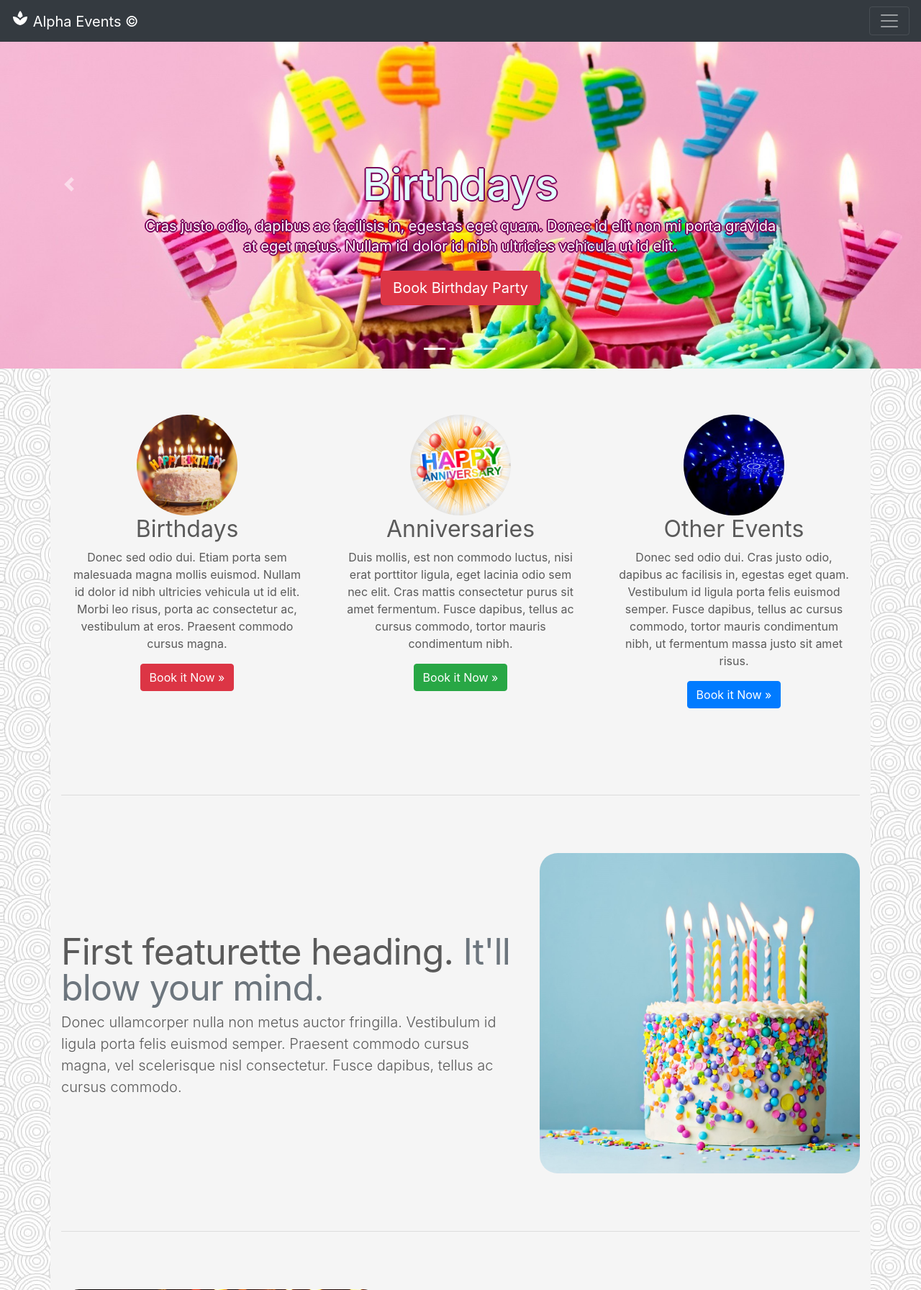
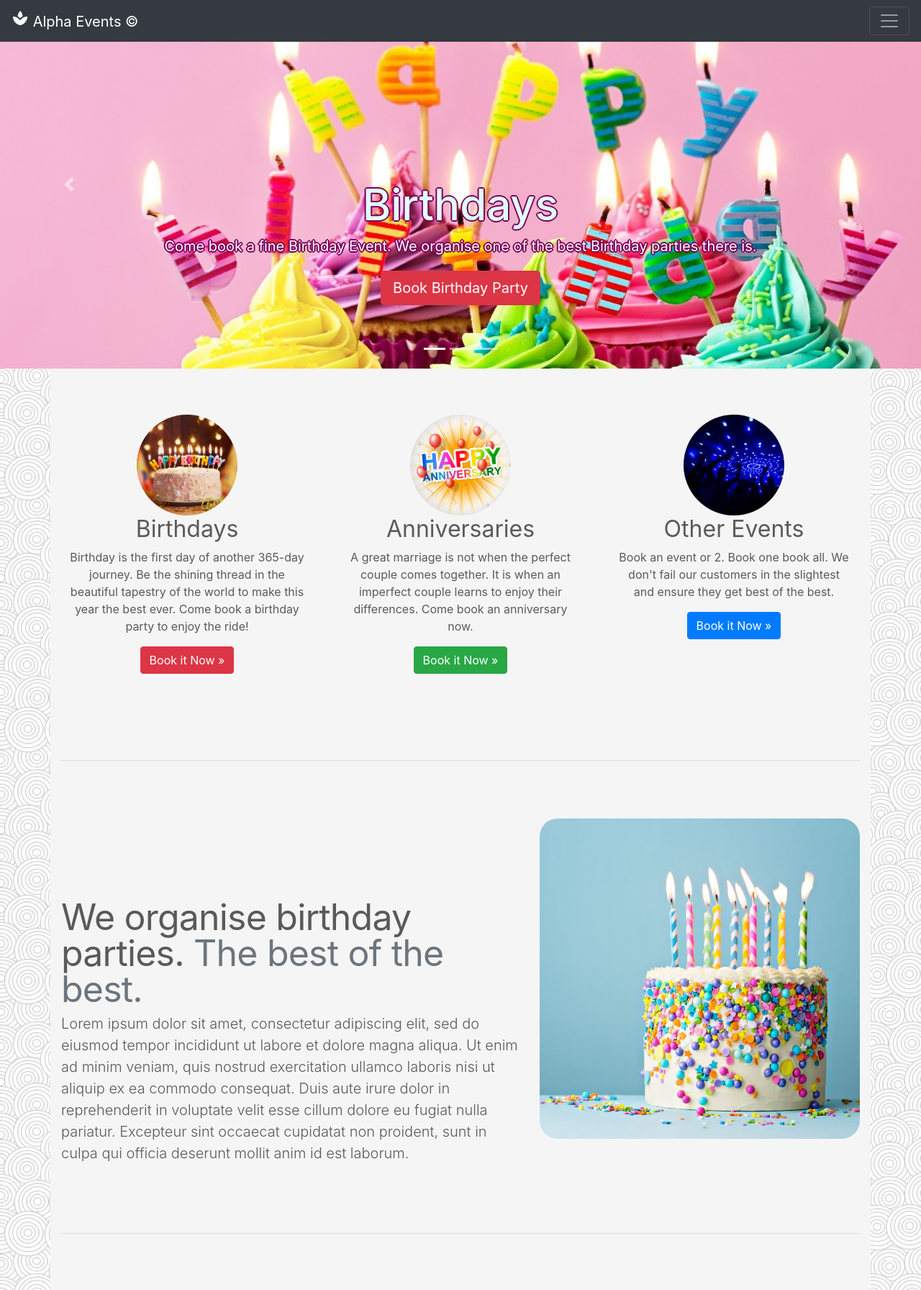
Before and after one commit to AceAltair13/Event-Management-System--Flask, a Flask app: page / in a window 1280 px wide. Shown: the top 1792 px of the page at 72% size. Run offline with Flask 2, Linux system fonts and the light colour scheme; some libraries are stand-ins or nearby versions.

Commit message:
Text Changes

```diff
--- a/templates/base.html
+++ b/templates/base.html
@@ -71,10 +71,10 @@
             {% endblock body %}
         </div>
 
-
         <footer class="page-footer font-small bg-dark">
             <div class="footer text-center py-3" style="color: white;
-                margin-top:150px">This Text Will be Changed</div>
+                margin-top:150px">Python Mini Project. Created by Tirth Thoria
+                (SE5-54) and Yash Thakkar (SE5-53)</div>
         </footer>
 
         <script src="https://code.jquery.com/jquery-3.4.1.slim.min.js"
--- a/templates/index.html
+++ b/templates/index.html
@@ -20,10 +20,9 @@
         <div class="container">
           <div class="carousel-caption">
             <h1 class="carousel-c1">Birthdays</h1>
-            <p class="carousel-c1">Cras justo odio, dapibus ac facilisis in,
-              egestas eget quam. Donec id elit non mi
-              porta gravida at eget
-              metus. Nullam id dolor id nibh ultricies vehicula ut id elit.</p>
+            <p class="carousel-c1">Come book a fine Birthday Event. We organise
+              one of the best Birthday parties there is.
+            </p>
             <p><a class="btn btn-lg btn-danger" href="/birthday" role="button">Book
                 Birthday Party</a></p>
           </div>
@@ -35,12 +34,12 @@
         <div class="container">
           <div class="carousel-caption">
             <h1 class="carousel-c2">Anniversaries</h1>
-            <p class="carousel-c2">Cras justo odio, dapibus ac facilisis in,
-              egestas eget quam. Donec id elit non mi
-              porta gravida at eget
-              metus. Nullam id dolor id nibh ultricies vehicula ut id elit.</p>
+            <p class="carousel-c2">Come book a gorgeous Anniversary for
+              a couple. We have one of the best decoration themes for
+              Anniversaries.
+            </p>
             <p><a class="btn btn-lg btn-success" href="/anniversary"
-                role="button">Book Anniversary Party</a></p>
+                role="button">Book Anniversary</a></p>
           </div>
         </div>
       </div>
@@ -50,12 +49,13 @@
         <div class="container">
           <div class="carousel-caption">
             <h1 class="carousel-c3">Other Events</h1>
-            <p class="carousel-c3">Cras justo odio, dapibus ac facilisis in,
-              egestas eget quam. Donec id elit non mi
-              porta gravida at eget
-              metus. Nullam id dolor id nibh ultricies vehicula ut id elit.</p>
+            <p class="carousel-c3">Book any other event. We can organise
+              almost all types of events. Just provide the name of event and we
+              will
+              handle the rest.
+            </p>
             <p><a class="btn btn-lg btn-primary" href="/other" role="button">Book
-                Other Party</a></p>
+                Other Event</a></p>
           </div>
         </div>
       </div>
@@ -86,11 +86,11 @@
         <img class="rounded-circle" src="/static/birthday1.jfif" alt="Birthday"
           width="140" height="140">
         <h2>Birthdays</h2>
-        <p>Donec sed odio dui. Etiam porta sem malesuada magna mollis euismod.
-          Nullam id dolor id nibh ultricies
-          vehicula ut id elit. Morbi leo risus, porta ac consectetur ac,
-          vestibulum at eros. Praesent commodo cursus
-          magna.</p>
+        <p>Birthday is the first day of another 365-day journey.
+          Be the shining thread in the beautiful tapestry of the world
+          to make this year the best ever. Come book a birthday party
+          to enjoy the ride!
+        </p>
         <p><a class="btn btn-danger" href="/birthday" role="button">Book it Now
             &raquo;</a></p>
       </div><!-- /.col-lg-4 -->
@@ -98,10 +98,10 @@
         <img class="rounded-circle" src="/static/anniversary1.jpg"
           alt="Anniversary" width="140" height="140">
         <h2>Anniversaries</h2>
-        <p>Duis mollis, est non commodo luctus, nisi erat porttitor ligula, eget
-          lacinia odio sem nec elit. Cras mattis
-          consectetur purus sit amet fermentum. Fusce dapibus, tellus ac cursus
-          commodo, tortor mauris condimentum nibh.
+        <p>
+          A great marriage is not when the perfect couple comes together.
+          It is when an imperfect couple learns to enjoy their differences.
+          Come book an anniversary now.
         </p>
         <p><a class="btn btn-success" href="anniversary" role="button">Book it
             Now &raquo;</a></p>
@@ -110,11 +110,9 @@
         <img class="rounded-circle" src="/static/other1.jfif" alt="Other Events"
           width="140" height="140">
         <h2>Other Events</h2>
-        <p>Donec sed odio dui. Cras justo odio, dapibus ac facilisis in, egestas
-          eget quam. Vestibulum id ligula porta
-          felis euismod semper. Fusce dapibus, tellus ac cursus commodo, tortor
-          mauris condimentum nibh, ut fermentum
-          massa justo sit amet risus.</p>
+        <p>Book an event or 2. Book one book all. We don't fail our customers in
+          the slightest and
+          ensure they get best of the best.</p>
         <p><a class="btn btn-primary" href="/other" role="button">Book it Now
             &raquo;</a></p>
       </div><!-- /.col-lg-4 -->
@@ -127,14 +125,16 @@
 
     <div class="row featurette">
       <div class="col-md-7">
-        <h2 class="featurette-heading">First featurette heading. <span
-            class="text-muted">It'll blow your mind.</span>
+        <h2 class="featurette-heading">We organise birthday parties. <span
+            class="text-muted">The best of the best.</span>
         </h2>
-        <p class="lead">Donec ullamcorper nulla non metus auctor fringilla.
-          Vestibulum id ligula porta felis euismod
-          semper. Praesent commodo cursus magna, vel scelerisque nisl
-          consectetur. Fusce dapibus, tellus ac cursus
-          commodo.</p>
+        <p class="lead">Lorem ipsum dolor sit amet, consectetur adipiscing elit,
+          sed do eiusmod tempor incididunt ut labore et dolore magna aliqua. Ut
+          enim ad minim veniam, quis nostrud exercitation ullamco laboris nisi
+          ut aliquip ex ea commodo consequat. Duis aute irure dolor in
+          reprehenderit in voluptate velit esse cillum dolore eu fugiat nulla
+          pariatur. Excepteur sint occaecat cupidatat non proident, sunt in
+          culpa qui officia deserunt mollit anim id est laborum.</p>
       </div>
       <div class="col-md-5">
         <img class="featurette-image img-fluid mx-auto"
@@ -146,13 +146,15 @@
 
     <div class="row featurette">
       <div class="col-md-7 order-md-2">
-        <h2 class="featurette-heading">Oh yeah, it's that good. <span
-            class="text-muted">See for yourself.</span></h2>
-        <p class="lead">Donec ullamcorper nulla non metus auctor fringilla.
-          Vestibulum id ligula porta felis euismod
-          semper. Praesent commodo cursus magna, vel scelerisque nisl
-          consectetur. Fusce dapibus, tellus ac cursus
-          commodo.</p>
+        <h2 class="featurette-heading">We also organise Anniversaries. <span
+            class="text-muted">Try not to miss the it. </span></h2>
+        <p class="lead">Lorem ipsum dolor sit amet, consectetur adipiscing elit,
+          sed do eiusmod tempor incididunt ut labore et dolore magna aliqua. Ut
+          enim ad minim veniam, quis nostrud exercitation ullamco laboris nisi
+          ut aliquip ex ea commodo consequat. Duis aute irure dolor in
+          reprehenderit in voluptate velit esse cillum dolore eu fugiat nulla
+          pariatur. Excepteur sint occaecat cupidatat non proident, sunt in
+          culpa qui officia deserunt mollit anim id est laborum.</p>
       </div>
       <div class="col-md-5 order-md-1">
         <img class="featurette-image img-fluid mx-auto"
@@ -164,13 +166,15 @@
 
     <div class="row featurette">
       <div class="col-md-7">
-        <h2 class="featurette-heading">And lastly, this one. <span
-            class="text-muted">Checkmate.</span></h2>
-        <p class="lead">Donec ullamcorper nulla non metus auctor fringilla.
-          Vestibulum id ligula porta felis euismod
-          semper. Praesent commodo cursus magna, vel scelerisque nisl
-          consectetur. Fusce dapibus, tellus ac cursus
-          commodo.</p>
+        <h2 class="featurette-heading">And lastly, any event you request. <span
+            class="text-muted">You won't regret our event organisations. </span></h2>
+        <p class="lead">Lorem ipsum dolor sit amet, consectetur adipiscing elit,
+          sed do eiusmod tempor incididunt ut labore et dolore magna aliqua. Ut
+          enim ad minim veniam, quis nostrud exercitation ullamco laboris nisi
+          ut aliquip ex ea commodo consequat. Duis aute irure dolor in
+          reprehenderit in voluptate velit esse cillum dolore eu fugiat nulla
+          pariatur. Excepteur sint occaecat cupidatat non proident, sunt in
+          culpa qui officia deserunt mollit anim id est laborum.</p>
       </div>
       <div class="col-md-5">
         <img class="featurette-image img-fluid mx-auto" src="/static/party1.jpg"
```
